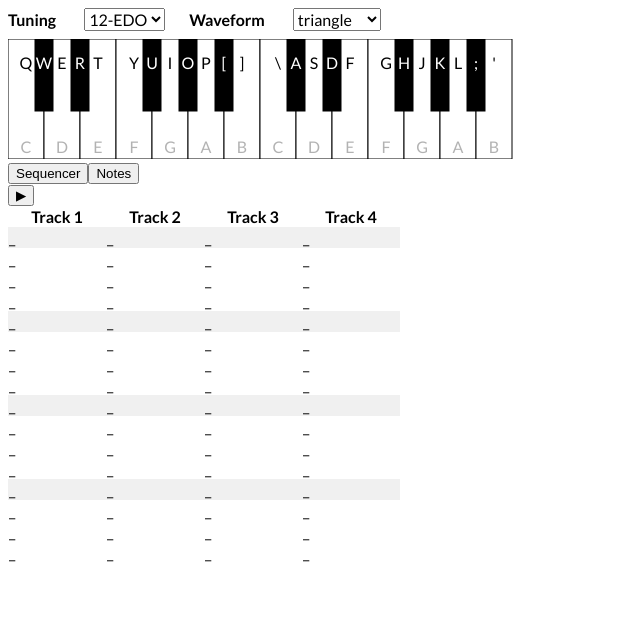
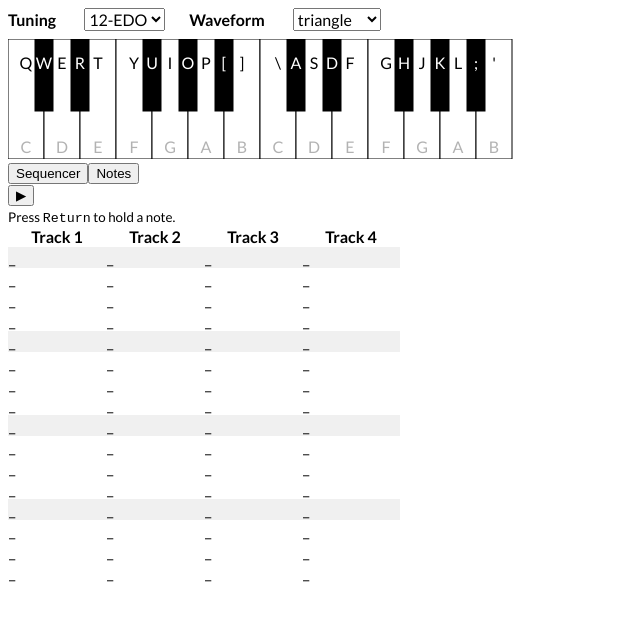
Before and after one commit to vtan/microtones, a React app: page / in a window 1280 px wide. Shown: the top 620 px of the page, without its empty margins (0-640 px from the left). Built offline with nearby package versions, Linux system fonts and the light colour scheme.

Commit message:
Add deleting and holding notes

```diff
--- a/src/AppReducer.ts
+++ b/src/AppReducer.ts
@@ -3,7 +3,7 @@ import { Part, PolySynth, Synth, Transport } from "tone"
 import { Key, keyboardFromPitches } from "./Key"
 import { tonesToPitches, Pitch } from "./Pitch"
 import { equalOctaveSubdivisions, Tone } from "./Tone"
-import { Sequence, emptySequence, SequenceIndex, setInSequence, sequenceToEvents } from "./Sequence"
+import { Sequence, emptySequence, SequenceIndex, setInSequence, sequenceToEvents, Step } from "./Sequence"
 
 export type Waveform = "triangle" | "sawtooth" | "square" | "sine" | "sine3"
 
@@ -70,6 +70,7 @@ export type AppAction =
   | { type: "triggerNoteOn", keyIndex: number }
   | { type: "triggerNoteOff", keyIndex: number }
   | { type: "setSequencerSelection", selection?: SequenceIndex }
+  | { type: "setSelectedStep", step: Step }
   | { type: "startSequencer" }
   | { type: "stopSequencer" }
 
@@ -133,6 +134,15 @@ export function appReducer(state: AppState, action: AppAction): AppState {
     case "setSequencerSelection":
       return { ...state, sequencerSelection: action.selection }
 
+    case "setSelectedStep":
+      if (state.sequencerSelection === undefined) {
+        return state
+      } else {
+        // TODO update part so the edited sequence is played
+        const sequence = setInSequence(state.sequencerSelection, action.step, state.sequence)
+        return { ...state, sequence }
+      }
+
     case "startSequencer": {
       const events = [ ...sequenceToEvents(state.pitches, state.sequence) ]
       const part = new Part(
--- a/src/Sequence.ts
+++ b/src/Sequence.ts
@@ -10,6 +10,7 @@ export interface Sequence {
 export type Step =
   { type: "empty" }
   | { type: "pitch", pitchIndex: number }
+  | { type: "hold" }
 
 export interface SequenceIndex {
   step: number,
@@ -53,6 +54,7 @@ function trackToEvents(
   sequence: Sequence
 ): ReadonlyArray<StepEvent> {
   const events: Array<StepEvent> = []
+  let currentEventForHold: StepEvent | undefined
   sequence.steps.forEach((stepsPerTrack, stepIndex) => {
     const step = stepsPerTrack[trackIndex]
     let event
@@ -64,6 +66,15 @@ function trackToEvents(
           duration: sequence.secondsPerStep,
           frequency: pitches[step.pitchIndex].frequency
         }
+        currentEventForHold = event
+        break
+      case "empty":
+        currentEventForHold = undefined
+        break
+      case "hold":
+        if (currentEventForHold !== undefined) {
+          currentEventForHold.duration += sequence.secondsPerStep
+        }
         break
     }
     if (event !== undefined) {
--- a/src/Sequencer.tsx
+++ b/src/Sequencer.tsx
@@ -16,8 +16,24 @@ interface Props {
 }
 
 export function Sequencer({ dispatch, sequence, pitches, selection, isPlaying } : Props) {
+  // TODO this doesn't optimize anything
   const onCellClick = React.useCallback(
     (sel: SequenceIndex) => () => dispatch({ type: "setSequencerSelection", selection: sel }),
+    []
+  )
+  const onTableKey = React.useCallback(
+    (e: React.KeyboardEvent) => {
+      switch (e.key) {
+        case "Backspace":
+        case "Delete":
+          e.preventDefault()
+          dispatch({ type: "setSelectedStep", step: { type: "empty" } })
+          break
+        case "Enter":
+          e.preventDefault()
+          dispatch({ type: "setSelectedStep", step: { type: "hold" } })
+      }
+    },
     []
   )
   const onStartClick = React.useCallback(
@@ -36,7 +52,10 @@ export function Sequencer({ dispatch, sequence, pitches, selection, isPlaying }
           : <button onClick={onStartClick}>▶</button>
       }
     </div>
-    <Table>
+    <div>
+      <small>Press <kbd>Return</kbd> to hold a note.</small>
+    </div>
+    <Table tabIndex={0} onKeyDown={onTableKey}>
       <thead>
         <tr>
           { [ ...Array(sequence.numberOfTracks) ].map((_, i) =>
@@ -50,13 +69,12 @@ export function Sequencer({ dispatch, sequence, pitches, selection, isPlaying }
             return <Row key={i}>
               { stepsPerTrack.map((step, j) => {
                   const isSelected = isStepSelected && selection !== undefined && selection.track === j
-                  return <StepCell
+                  const content = cellContent(step, pitches)
+                  return <Cell
                     key={j}
-                    step={step}
-                    pitches={pitches}
                     isSelected={isSelected}
                     onClick={onCellClick({ step: i, track: j })}
-                  />
+                  >{content}</Cell>
               }) }
             </Row>
         }) }
@@ -65,26 +83,26 @@ export function Sequencer({ dispatch, sequence, pitches, selection, isPlaying }
   </>
 }
 
-interface StepCellProps {
-  step: Step,
-  pitches: ReadonlyArray<Pitch>,
-  isSelected: boolean,
-  onClick: () => void
-}
-
-function StepCell({ step, pitches, isSelected, onClick }: StepCellProps) {
+function cellContent(step: Step, pitches: ReadonlyArray<Pitch>) {
   switch (step.type) {
-    case "empty": return <Cell isSelected={isSelected} onClick={onClick}>_</Cell>
+    case "empty":
+      return "_"
     case "pitch":
       const pitch = pitches[step.pitchIndex]
       const note = notesIn12Edo[pitch.tone.nearest12TetTone]
       const cents = diffText(pitch.tone)
-      return <Cell isSelected={isSelected} onClick={onClick}>{note}<sub>{pitch.octave}</sub> {cents}</Cell>
+      return <>{note}<sub>{pitch.octave}</sub> {cents}</>
+    case "hold":
+      return "|"
   }
 }
 
 const Table = styled.table`
   border-collapse: separate; border-spacing: 0;
+
+  &:focus {
+    outline: 1px solid #e0e0e0;
+  }
 `
 
 const Row = styled.tr`
```
